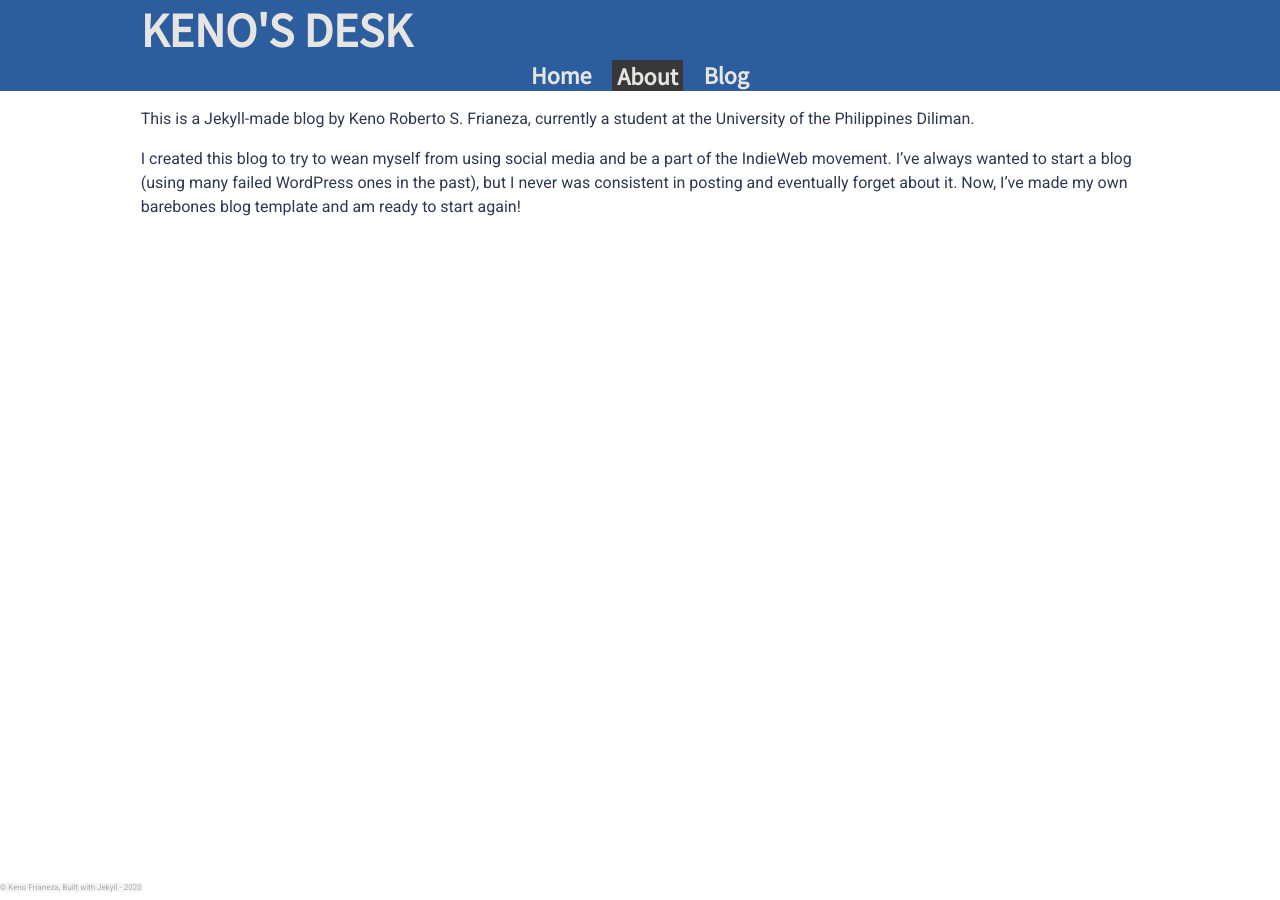
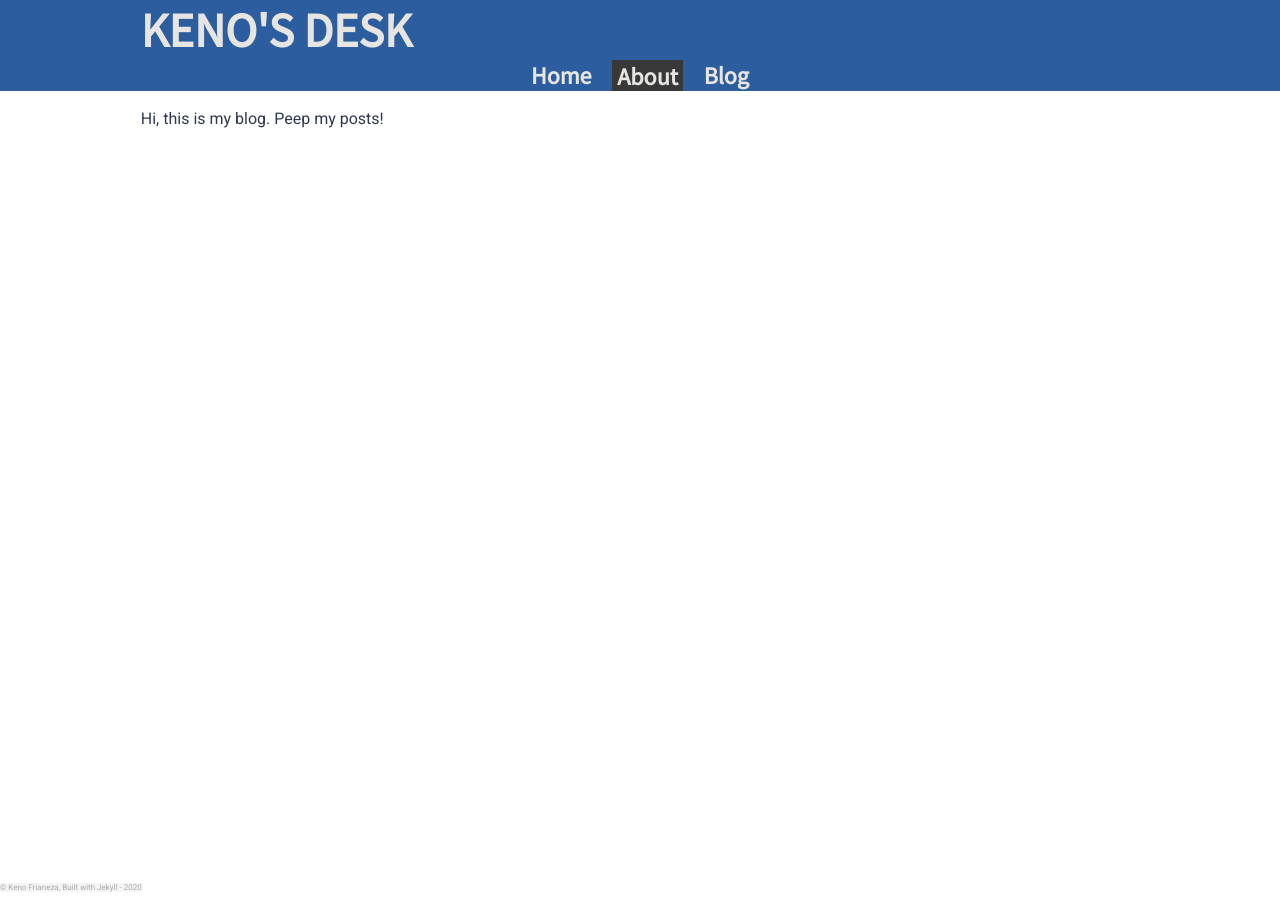
Before and after one commit to kenofrianeza/kenofrianeza.github.io, a Jekyll site: the page built from about.html, in a window 1280 px wide. Built offline with Jekyll 4.4.1, drawn with Linux system fonts in a browser that asks for light colours.

Commit message:
Update about.html

```diff
--- a/about.html
+++ b/about.html
@@ -1,6 +1,5 @@
 ---
 title: About
 ---
-This is a Jekyll-made blog by Keno Roberto S. Frianeza, currently a student at the University of the Philippines Diliman.
 
-I created this blog to try to wean myself from using social media and be a part of the IndieWeb movement. I've always wanted to start a blog (using many failed WordPress ones in the past), but I never was consistent in posting and eventually forget about it. Now, I've made my own barebones blog template and am ready to start again!
+Hi, this is my blog. Peep my posts!
```
